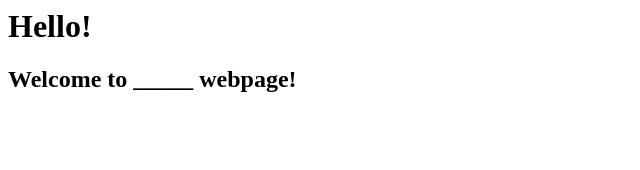
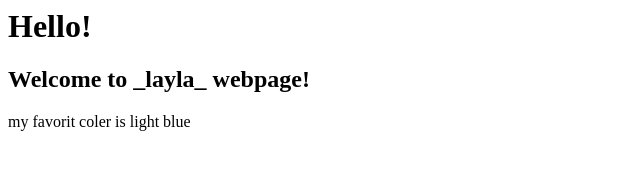
Before and after one commit to techemstudios/MyFirstWebsite, a plain HTML site: page docs/layla.html in a window 1280 px wide. Shown: the whole page, without its empty margins (0-640 px from the left). Drawn offline with Linux system fonts and the light colour scheme.

Commit message:
I added my name and my favorit coler

```diff
--- a/docs/layla.html
+++ b/docs/layla.html
@@ -6,7 +6,10 @@
 
 <body>
     <h1>Hello!</h1>
-    <h2>Welcome to _____ webpage!</h2>
+    <h2>Welcome to _layla_ webpage!</h2>
+    my favorit coler is light blue
+
+
 </body>
 
 </html>
```
